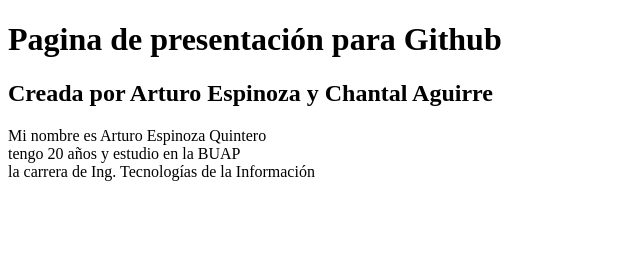
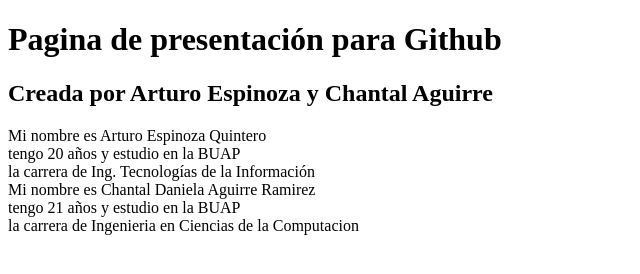
Before and after one commit to chantal97/paginaweb, a plain HTML site: page index.html in a window 1280 px wide. Shown: the whole page, without its empty margins (0-640 px from the left). Drawn offline with Linux system fonts and the light colour scheme.

Commit message:
Agregue mis datos

```diff
--- a/index.html
+++ b/index.html
@@ -15,7 +15,10 @@
                  Mi nombre es Arturo Espinoza Quintero<br>
                  tengo 20 años y estudio en la BUAP <br>
                  la carrera de Ing. Tecnologías de la Información<br>
-                 </div>
+		 Mi nombre es Chantal Daniela Aguirre Ramirez<br>
+		 tengo 21 años y estudio en la BUAP <br>
+		 la carrera de Ingenieria en Ciencias de la Computacion<br>
+		 </div>
             <div id="CArabout">
 
             </div>
```
